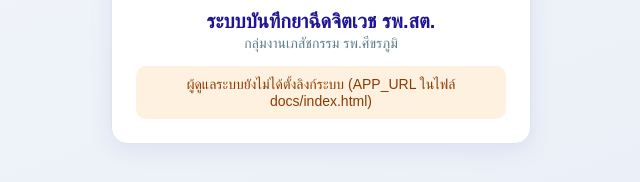
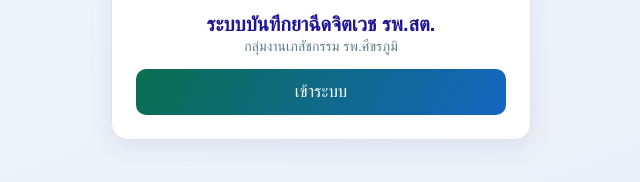
Before and after one commit to Font-Pharm/Psychi-PCU, a plain HTML site: page docs/index.html in a window 1280 px wide. Shown: the part 410-592 px from the top of the page, without its empty margins (319-959 px from the left). Drawn offline with Linux system fonts and the light colour scheme.

Commit message:
ตั้งลิงก์เว็บแอป Apps Script ในหน้าทางเข้าแอป
Co-Authored-By: Claude Opus 5.5 <noreply@anthropic.com>
Claude-Session: https://claude.ai/code/session_012NncPf73epK2BxrHdiFtfT

```diff
--- a/docs/index.html
+++ b/docs/index.html
@@ -81,7 +81,7 @@
  * =================================================================== */
 
 // *** ลิงก์เว็บแอป Apps Script (ลงท้ายด้วย /exec) — แก้บรรทัดนี้บรรทัดเดียว ***
-const APP_URL = 'https://script.google.com/macros/s/ใส่รหัส-DEPLOYMENT-ID/exec';
+const APP_URL = 'https://script.google.com/macros/s/AKfycbz7wKx2Fs7rktePLZc5uoysDzD0eQrqW8rONFUrCKHaL5pq3xP7BV28RB3Bb_Luv88UWg/exec';
 
 const configured = /^https:\/\/script\.google\.com\/.+\/exec$/.test(APP_URL) && APP_URL.indexOf('ใส่รหัส') < 0;
 // ส่งต่อพารามิเตอร์ เช่น ?view=day&pcu=... (ถ้ามี)
```
